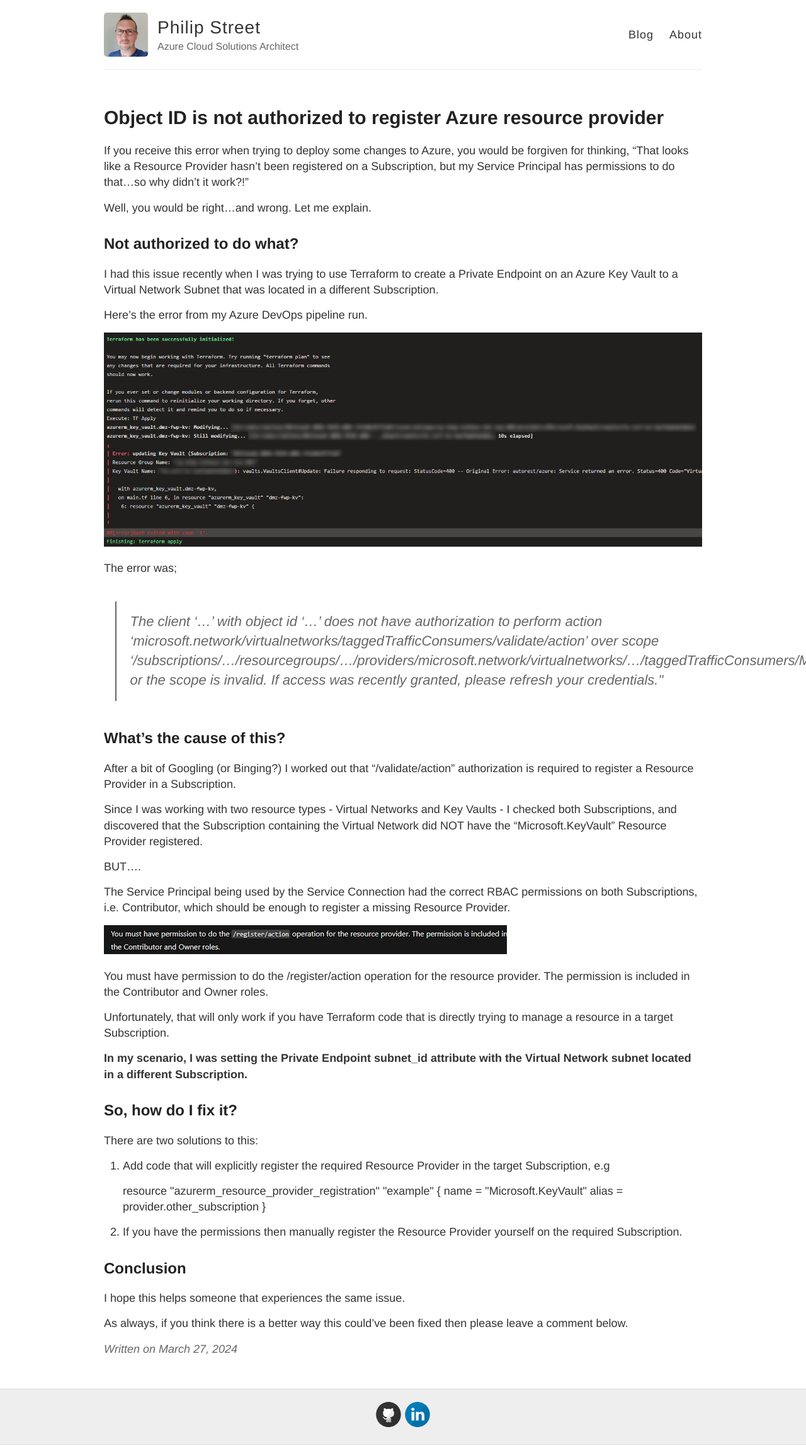
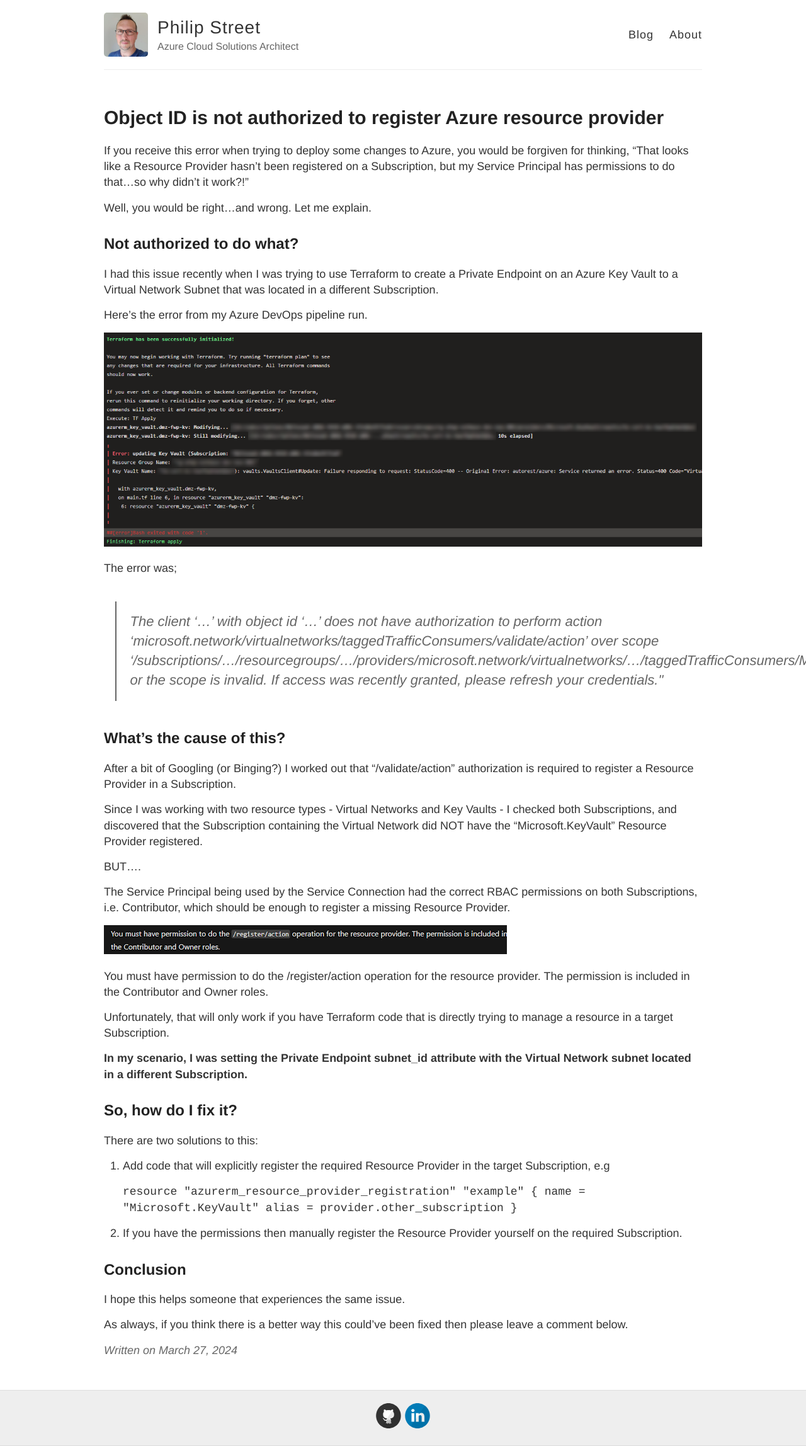
Before and after one commit to philipstreet/philipstreet.github.io, a Jekyll site: the page built from _posts/2024-03-27-object-id-not-authorized-to-register-resource-provider.md, in a window 1280 px wide. Shown: the whole page at 63% size. Built offline with Jekyll 4.4.1, drawn with Linux system fonts in a browser that asks for light colours.

Commit message:
Fix resource provider registration code

```diff
--- a/_posts/2024-03-27-object-id-not-authorized-to-register-resource-provider.md
+++ b/_posts/2024-03-27-object-id-not-authorized-to-register-resource-provider.md
@@ -44,12 +44,12 @@
 
 1. Add code that will explicitly register the required Resource Provider in the target Subscription, e.g
 
-    <div style="hcl language-hcl">
+    <code style="hcl language-hcl">
     resource "azurerm_resource_provider_registration" "example" {
         name = "Microsoft.KeyVault"
         alias = provider.other_subscription
     }
-    </div>
+    </code>
 
 1. If you have the permissions then manually register the Resource Provider yourself on the required Subscription.
 
```
